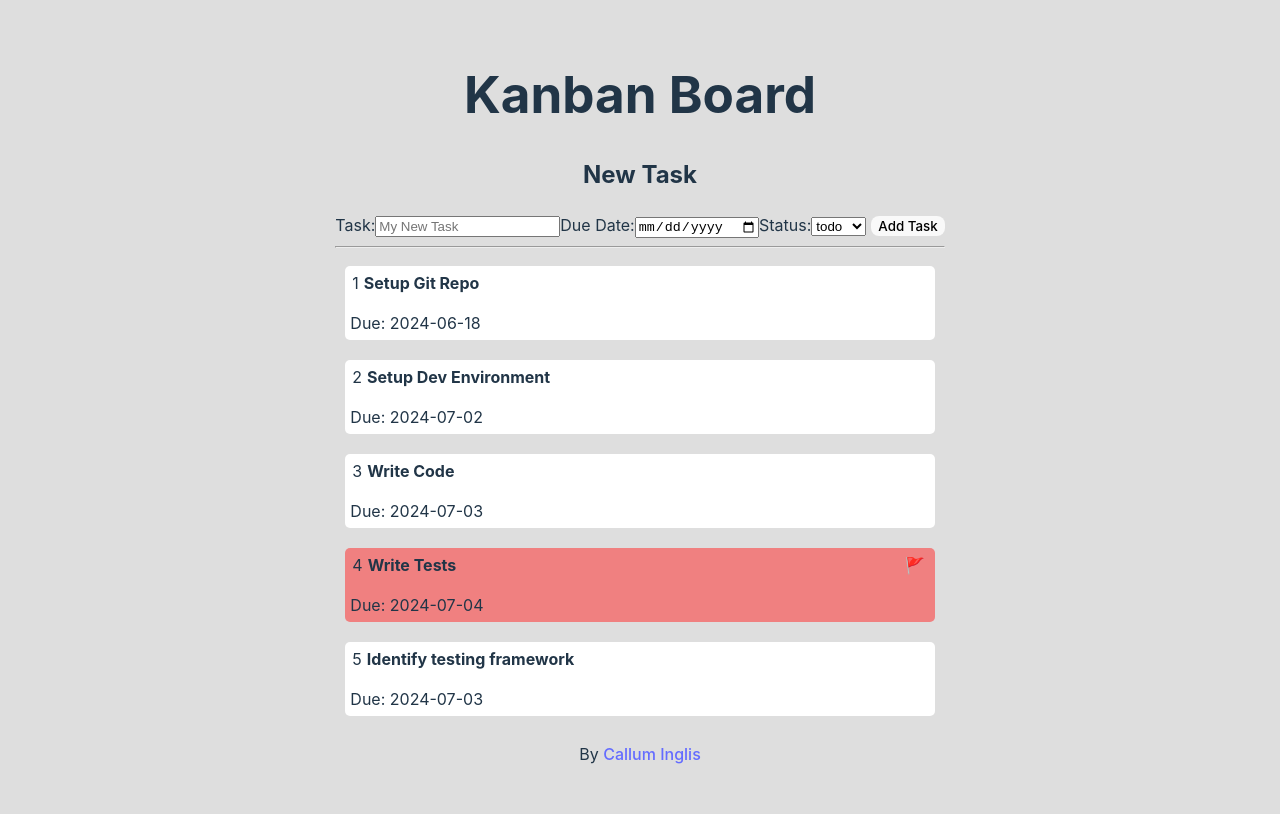
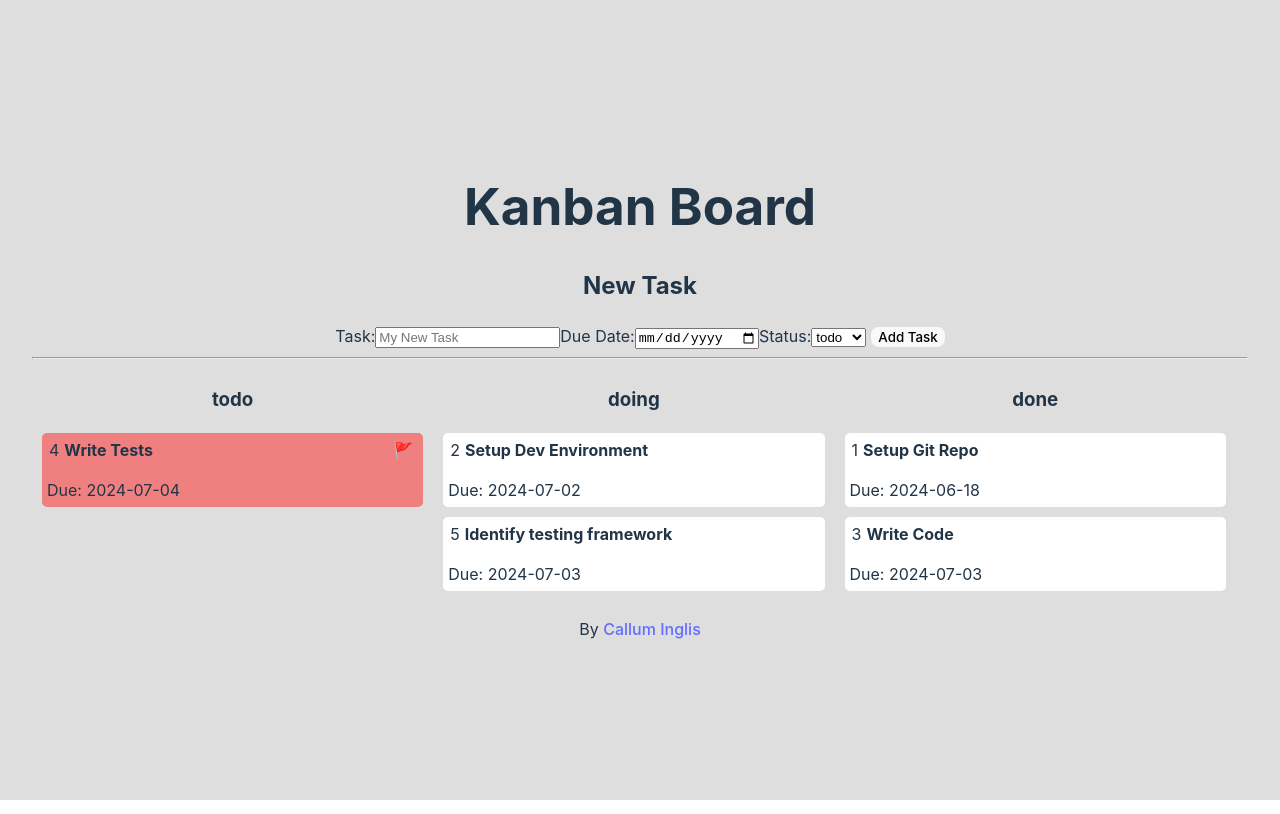
Before and after one commit to TheCallumInglis/learning-react-kanban-board, a React (Vite) app: page / in a window 1280 px wide. Built offline with nearby package versions, Linux system fonts and the light colour scheme.

Commit message:
Looking like a board

```diff
--- a/src/App.css
+++ b/src/App.css
@@ -1,8 +1,7 @@
 #root {
-  max-width: 1280px;
-  margin: 0 auto;
   padding: 2rem;
   text-align: center;
+  width: 100vw;
 }
 
 body {
@@ -10,7 +9,8 @@
 }
 
 .board {
-  display: grid;
+  display: flex;
+  flex-direction: row;
   margin: 0 auto;
 }
 
@@ -20,6 +20,7 @@
   border-radius: 5px;
   margin: 10px;
   padding: 5px;
+  overflow-y: auto;
 }
 
 .task-blocked {
@@ -57,3 +58,7 @@
 .new-task > form > button {
   margin-left: 5px;
 }
+
+.board-column {
+  width: 33%;
+}
--- a/src/App.jsx
+++ b/src/App.jsx
@@ -2,6 +2,7 @@
 import Header from './components/Header'
 import Footer from './components/Footer'
 import NewTask from './components/NewTask'
+import Column from './components/Column'
 import TaskCard from './components/TaskCard'
 import './App.css'
 
@@ -43,13 +44,15 @@
     ]);
   }
 
+  console.log(tasks.filter(task => task.status === 'todo').map((task) => ( task.id )));
+
   return (
     <>
       <Header/>
       <NewTask onSubmit={addTask} handleChange={handleTaskChange} taskStates={taskStates} newTask={newTask}/>
       <div className="board">
-        {tasks.map((task) => (
-          <TaskCard task={task} key={task.id}/>
+        {taskStates.map((state) => (
+          <Column key={state} status={state} tasks={tasks.filter(task => task.status === state)}/>
         ))}
       </div>
       <Footer/>
--- /dev/null
+++ b/src/components/Column.jsx
@@ -0,0 +1,14 @@
+import TaskCard from './TaskCard'
+
+const Column = ({ status, tasks }) => {
+    return (
+        <div className="board-column">
+            <h3>{status}</h3>
+            {tasks.map((task) => (
+                <TaskCard task={task} key={task.id}/>
+            ))}
+        </div>
+    );
+}
+
+export default Column;
```
